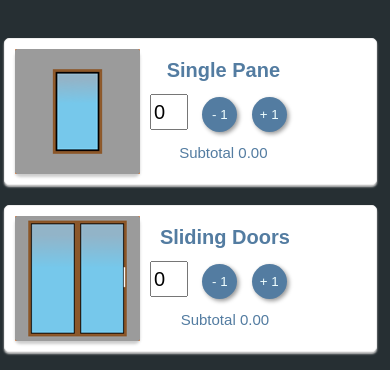
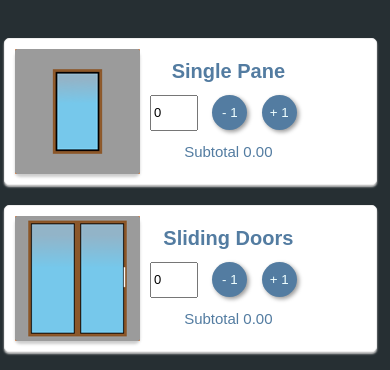
Before and after one commit to Ongomobile/webEstimateApp, a plain HTML site: page index.html in a window 390 px wide. Shown: the part 469-839 px from the top of the page. Drawn offline with Linux system fonts and the light colour scheme.

Commit message:
Update CSS

```diff
--- a/style.css
+++ b/style.css
@@ -235,7 +235,7 @@ header {
     margin-right: 10px;
   }
   .qty-input {
-    width: 30px;
+    font-size: 13px
   }
 }
 
```
